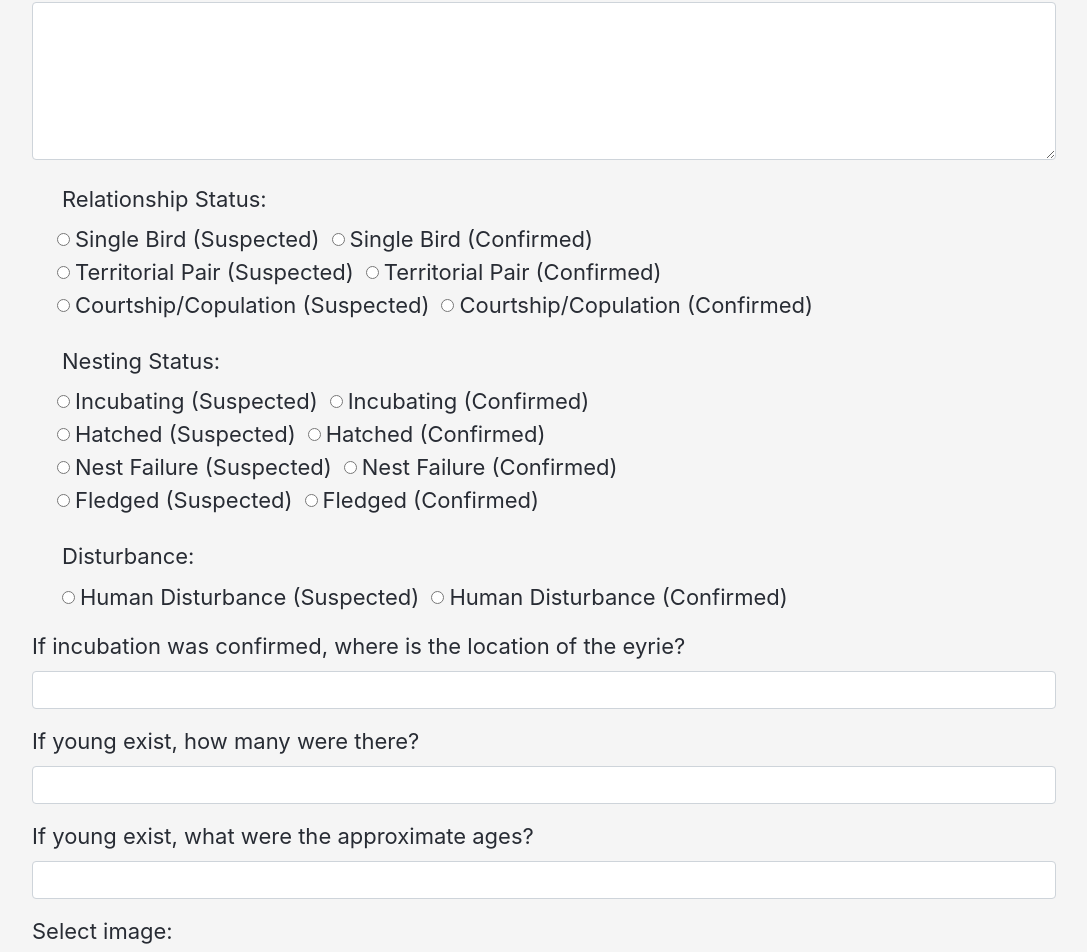
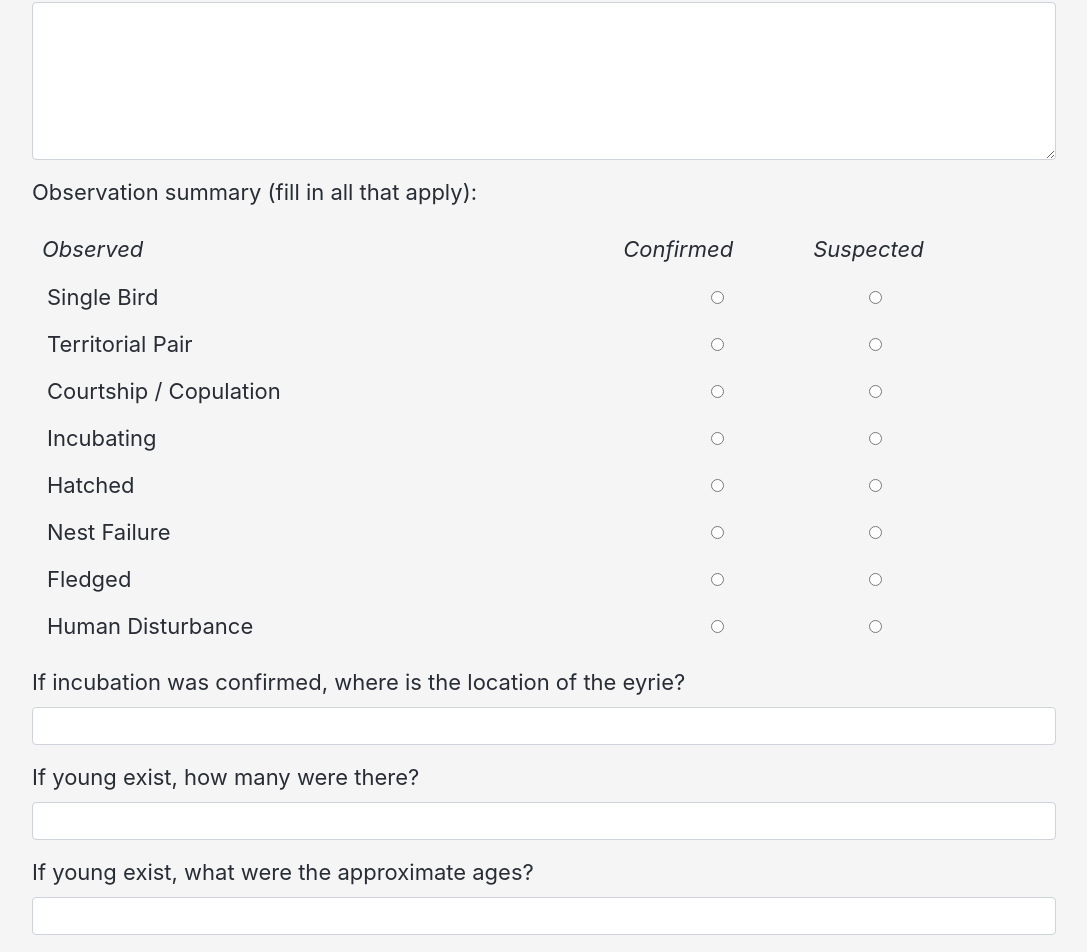
Before and after one commit to pphelps28/Peregrine_Project, a React (Create React App) app in the folder client/: page / in a window 1280 px wide. Shown: the part 1655-2607 px from the top of the page, without its empty margins (96-1183 px from the left). Built offline with nearby package versions, Linux system fonts and the light colour scheme; no server answers.

Commit message:
restyled suspected / confirmed, but have not updated data categories

```diff
--- a/client/src/App.css
+++ b/client/src/App.css
@@ -131,3 +131,19 @@
 #navbar-display-and-user {
 	display: flex;
 }
+
+.label{
+	padding-right: 30rem
+}
+
+.conf-susp{
+	padding: 0 5rem 0 0
+}
+
+.button-padding{
+	padding: 0 8rem
+}
+
+.italic{
+	font-style: italic
+}
--- a/client/src/components/InputForm.js
+++ b/client/src/components/InputForm.js
@@ -386,9 +386,183 @@ export default function InputForm(props) {
 								/>
 							</Form.Row>
 						</Col>
-				</Form.Group>: null}
+					</Form.Group> : null}
 				{/* ---------------------------------Relationship Status  -----------------------*/}
+				<div className="form-group">
+					<label>Observation summary (fill in all that apply):</label>
+				</div>
+				{/* <Form.Label as="legend" column sm={10}>Observation summary (fill in all that apply)</Form.Label> */}
 				<Form.Group as={Col}>
+
+					{/* <h5>Observation summary (fill in all that apply)</h5> */}
+					<Form.Row>
+						<label className='italic label'>Observed</label>
+						<label className='italic conf-susp'>Confirmed</label>
+						<label className='italic conf-susp'>Suspected</label>
+
+					</Form.Row>
+					<Form.Row>
+						<Form.Label as="legend" column sm={8}>Single Bird</Form.Label>
+						<Form.Check
+							inline
+							type="radio"
+							className='button-padding'
+							value="Single Bird (Confirmed)"
+							name="relationshipStatus"
+							id="formHorizontalRadios15"
+							onChange={props.formChange}
+						/>
+						<Form.Check
+							inline
+							type="radio"
+							value="Single Bird (Suspected)"
+							name="relationshipStatus"
+							id="formHorizontalRadios15a"
+							onChange={props.formChange}
+						/>
+					</Form.Row>
+					<Form.Row>
+						<Form.Label as="legend" column sm={8}>Territorial Pair</Form.Label>
+						<Form.Check
+							inline
+							type="radio"
+							className='button-padding'
+							value="Territorial Pair (Confirmed)"
+							name="relationshipStatus"
+							id="formHorizontalRadios16"
+							onChange={props.formChange}
+						/>
+						<Form.Check
+							inline
+							type="radio"
+							value="Territorial Pair (Suspected)"
+							name="relationshipStatus"
+							id="formHorizontalRadios16a"
+							onChange={props.formChange}
+						/>
+					</Form.Row>
+					<Form.Row>
+						<Form.Label as="legend" column sm={8}>Courtship / Copulation</Form.Label>
+						<Form.Check
+							inline
+							type="radio"
+							className='button-padding'
+							value="Courtship (Confirmed)"
+							name="relationshipStatus"
+							id="formHorizontalRadios17"
+							onChange={props.formChange}
+						/>
+						<Form.Check
+							inline
+							type="radio"
+							value="Courtship (Suspected)"
+							name="relationshipStatus"
+							id="formHorizontalRadios17a"
+							onChange={props.formChange}
+						/>
+					</Form.Row>
+					<Form.Row>
+						<Form.Label as="legend" column sm={8}>Incubating</Form.Label>
+						<Form.Check
+							inline
+							type="radio"
+							className='button-padding'
+							value="Incubating (Confirmed)"
+							name="relationshipStatus"
+							id="formHorizontalRadios18"
+							onChange={props.formChange}
+						/>
+						<Form.Check
+							inline
+							type="radio"
+							value="Incubating (Suspected)"
+							name="relationshipStatus"
+							id="formHorizontalRadios18a"
+							onChange={props.formChange}
+						/>
+					</Form.Row>
+					<Form.Row>
+						<Form.Label as="legend" column sm={8}>Hatched</Form.Label>
+						<Form.Check
+							inline
+							type="radio"
+							className='button-padding'
+							value="Hatched (Confirmed)"
+							name="relationshipStatus"
+							id="formHorizontalRadios19"
+							onChange={props.formChange}
+						/>
+						<Form.Check
+							inline
+							type="radio"
+							value="Hatched (Suspected)"
+							name="relationshipStatus"
+							id="formHorizontalRadios19a"
+							onChange={props.formChange}
+						/>
+					</Form.Row>
+					<Form.Row>
+						<Form.Label as="legend" column sm={8}>Nest Failure</Form.Label>
+						<Form.Check
+							inline
+							type="radio"
+							className='button-padding'
+							value="Failure (Confirmed)"
+							name="relationshipStatus"
+							id="formHorizontalRadios20"
+							onChange={props.formChange}
+						/>
+						<Form.Check
+							inline
+							type="radio"
+							value="Failure (Suspected)"
+							name="relationshipStatus"
+							id="formHorizontalRadios20a"
+							onChange={props.formChange}
+						/>
+					</Form.Row>
+					<Form.Row>
+						<Form.Label as="legend" column sm={8}>Fledged</Form.Label>
+						<Form.Check
+							inline
+							type="radio"
+							className='button-padding'
+							value="Fledged (Confirmed)"
+							name="relationshipStatus"
+							id="formHorizontalRadios21"
+							onChange={props.formChange}
+						/>
+						<Form.Check
+							inline
+							type="radio"
+							value="Fledged (Suspected)"
+							name="relationshipStatus"
+							id="formHorizontalRadios21a"
+							onChange={props.formChange}
+						/>
+					</Form.Row>
+					<Form.Row>
+						<Form.Label as="legend" column sm={8}>Human Disturbance</Form.Label>
+						<Form.Check
+							inline
+							type="radio"
+							className='button-padding'
+							value="Disturbance (Confirmed)"
+							name="relationshipStatus"
+							id="formHorizontalRadios22"
+							onChange={props.formChange}
+						/>
+						<Form.Check
+							inline
+							type="radio"
+							value="Disturbance (Suspected)"
+							name="relationshipStatus"
+							id="formHorizontalRadios22a"
+							onChange={props.formChange}
+						/>
+					</Form.Row>
+				</Form.Group>
+				{/* <Form.Group as={Col}>
 					<Form.Label as="legend" column sm={10}>
 						Relationship Status:
 					</Form.Label>
@@ -454,9 +628,9 @@ export default function InputForm(props) {
 							/>
 						</Form.Row>
 					</Col>
-				</Form.Group>
+				</Form.Group> */}
 				{/* ----------------------------Nesting Status  -----------------------*/}
-				<Form.Group as={Col}>
+				{/* <Form.Group as={Col}>
 					<Form.Label as="legend" column sm={10}>
 						Nesting Status:
 					</Form.Label>
@@ -567,7 +741,7 @@ export default function InputForm(props) {
 							onChange={props.formChange}
 						/>
 					</Col>
-				</Form.Group>
+				</Form.Group> */}
 				{/* -----------------------------Incubation -------------------------- */}
 				<div className="form-group">
 					<label>If incubation was confirmed, where is the location of the eyrie? </label>
```
Lines whose indentation alone changed are shown as unchanged.
